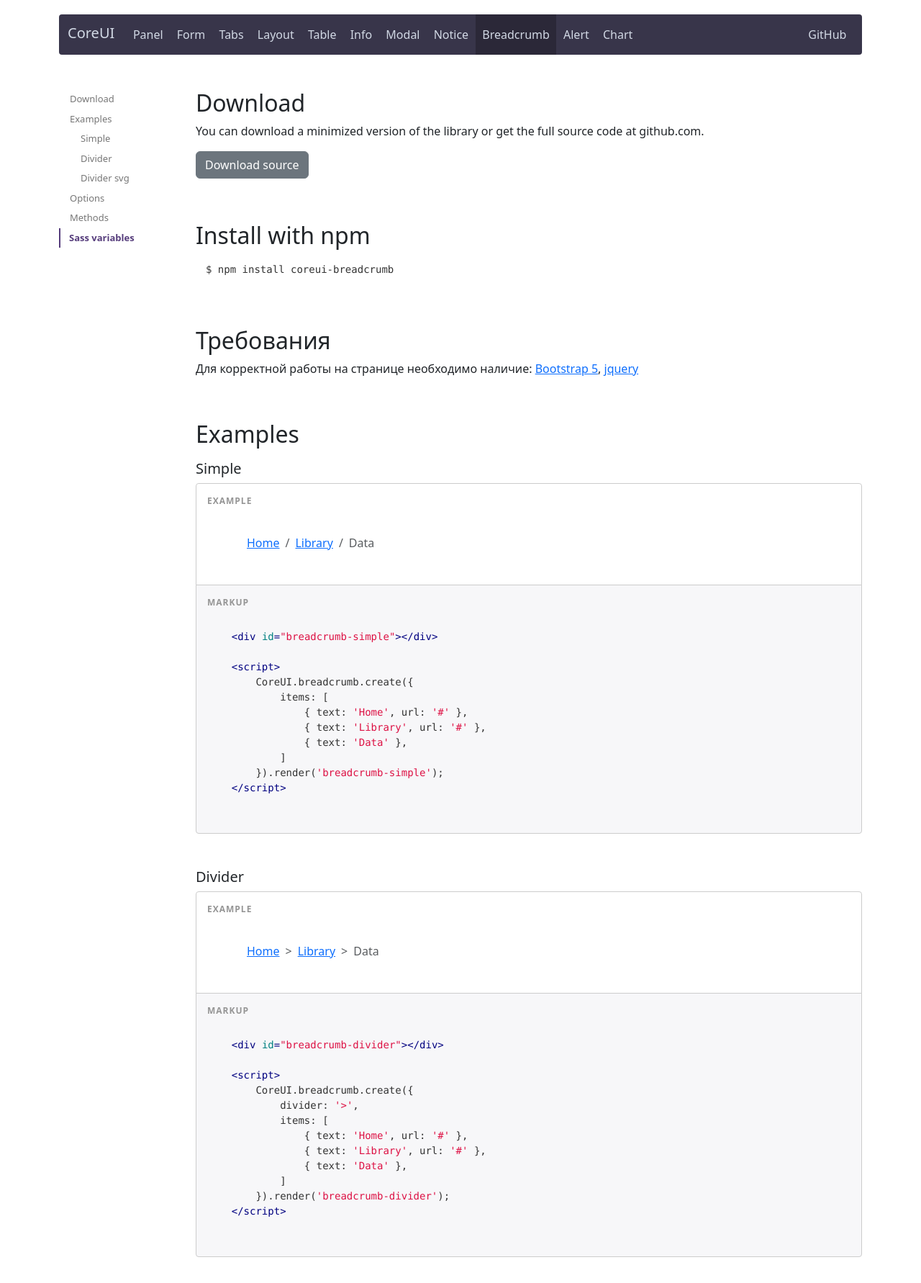
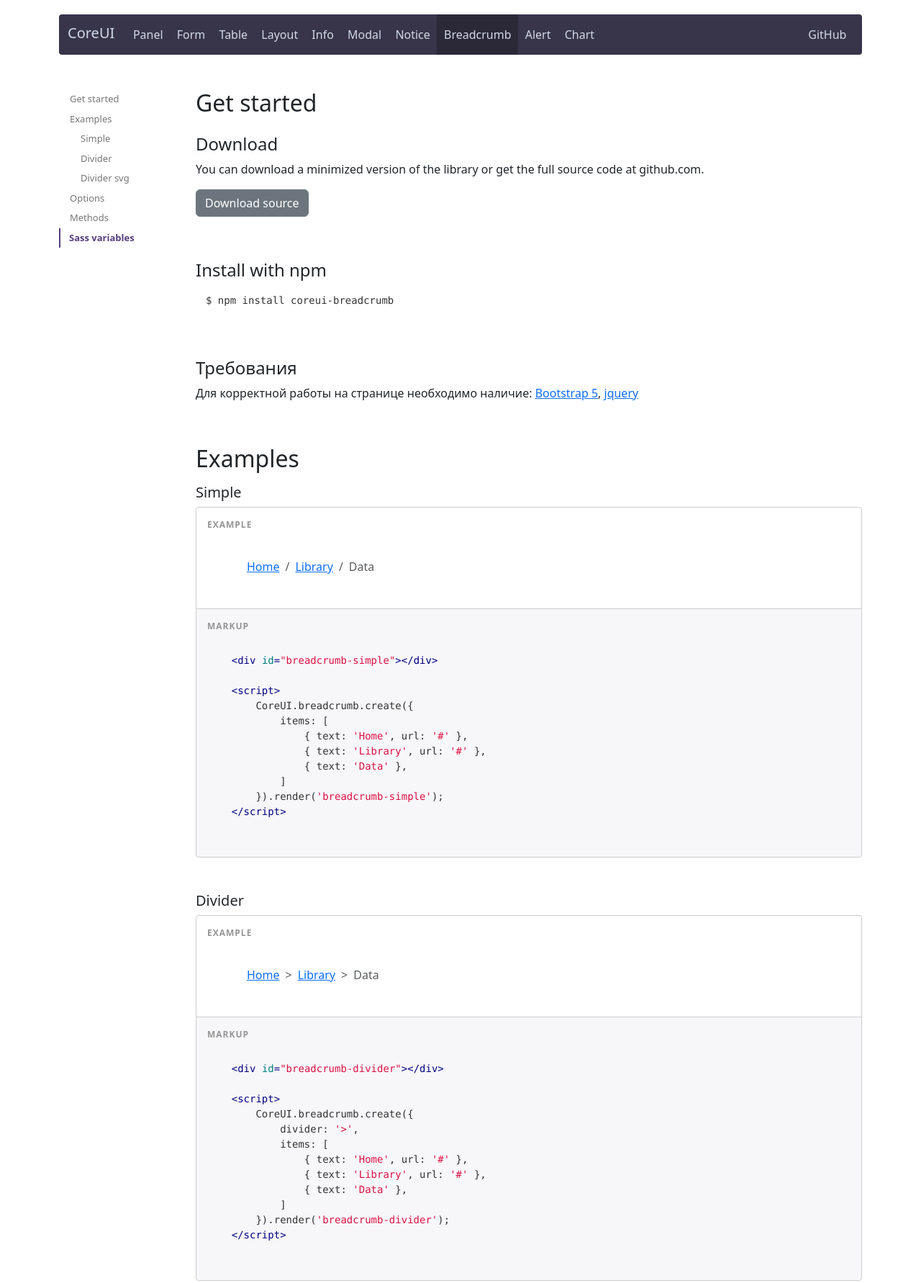
Before and after one commit to n2ref/coreui-breadcrumb, a website: page index.html in a window 1280 px wide. Shown: the top 1782 px of the page at 72% size. Drawn offline with Linux system fonts and the light colour scheme.

Commit message:
Убраны табы

```diff
--- a/index.html
+++ b/index.html
@@ -31,9 +31,8 @@
                                 <ul class="navbar-nav me-auto mb-2 mb-lg-0">
                                     <li class="nav-item"><a class="nav-link" href="https://n2ref.github.io/coreui-panel">Panel</a></li>
                                     <li class="nav-item"><a class="nav-link" href="https://n2ref.github.io/coreui-form">Form</a></li>
-                                    <li class="nav-item"><a class="nav-link" href="https://n2ref.github.io/coreui-tabs">Tabs</a></li>
+                                    <li class="nav-item"><a class="nav-link" href="https://n2ref.github.io/coreui-table">Table</a></li>
                                     <li class="nav-item"><a class="nav-link" href="https://n2ref.github.io/coreui-layout">Layout</a></li>
-                                    <li class="nav-item"><a class="nav-link" href="https://n2ref.github.io/coreui-table">Table</a></li>
                                     <li class="nav-item"><a class="nav-link" href="https://n2ref.github.io/coreui-info">Info</a></li>
                                     <li class="nav-item"><a class="nav-link" href="https://n2ref.github.io/coreui-modal">Modal</a></li>
                                     <li class="nav-item"><a class="nav-link" href="https://n2ref.github.io/coreui-notice">Notice</a></li>
@@ -54,7 +53,7 @@
                 <div id="docs-sidenav" class="hidden-xs hidden-sm hidden-md d-none d-lg-block"
                      data-bs-spy="affix" data-bs-offset-top="90" data-bs-offset-bottom="70">
                     <ul class="nav">
-                        <li><a href="#download">Download</a></li>
+                        <li><a href="#get-started">Get started</a></li>
                         <li>
                             <a href="#examples">Examples</a>
                             <ul class="nav">
@@ -70,8 +69,11 @@
                 </div>
             </div>
             <div class="col-lg-10">
-                <h2 id="download">Download</h2>
-                <div>
+                <div id="get-started">
+                    <h2 class="mb-4">Get started</h2>
+
+                    <div id="download">
+                        <h4>Download</h4>
                         <p>
                             You can download a minimized version of the library or get the full source code at github.com.
                         </p>
@@ -79,23 +81,24 @@
                     </div>
 
 
-                <h2 class="section-margin">Install with npm</h2>
+                    <h4 class="section-margin">Install with npm</h4>
                     <pre><code class="bash">$ npm install coreui-breadcrumb</code></pre>
 
 
-                <h2 class="section-margin">Требования</h2>
+                    <h4 class="section-margin">Требования</h4>
                     <p>
                         Для корректной работы на странице необходимо наличие:
                         <a href="https://getbootstrap.com/docs/5.3" target="_blank">Bootstrap 5</a>,
                         <a href="https://jquery.com" target="_blank">jquery</a>
                     </p>
+                </div>
 
-                <h2 id="examples" class="section-margin mb-3">Examples</h2>
-                <div>
+                <div id="examples">
+                    <h2 class="section-margin mb-3">Examples</h2>
 
                     <div>
-                        <h5 id="example-simple">Simple</h5>
-                        <div class="mb-5">
+                        <div id="example-simple" class="mb-5">
+                            <h5>Simple</h5>
                             <div class="content-example">
                                 <div id="breadcrumb-simple"></div>
                             </div>
@@ -117,8 +120,8 @@
                         </div>
 
 
-                        <h5 id="example-divider">Divider</h5>
-                        <div class="mb-5">
+                        <div id="example-divider" class="mb-5">
+                            <h5>Divider</h5>
                             <div class="content-example">
                                 <div id="breadcrumb-divider"></div>
                             </div>
@@ -141,8 +144,8 @@
                         </div>
 
 
-                        <h5 id="example-divider-svg">Divider svg</h5>
-                        <div class="mb-5">
+                        <div id="example-divider-svg" class="mb-5">
+                            <h5>Divider svg</h5>
                             <div class="content-example">
                                 <div id="breadcrumb-divider-svg"></div>
                             </div>
@@ -168,8 +171,8 @@
                 </div>
 
 
-                <h2 id="options" class="section-margin">Options</h2>
-                <div class="table-responsive mb-4">
+                <div id="options" class="table-responsive mb-4">
+                    <h2 class="section-margin">Options</h2>
                     <table class="table table-bordered table-striped js-options-table">
                         <thead>
                         <tr>
@@ -197,8 +200,8 @@
                 </div>
 
 
-                <h2 id="methods" class="section-margin">Methods</h2>
-                <div class="table-responsive mb-4">
+                <div id="methods" class="table-responsive mb-4">
+                    <h2 class="section-margin">Methods</h2>
                     <table class="table table-bordered table-striped js-options-table">
                         <thead>
                         <tr>
@@ -273,8 +276,8 @@
                 </div>
 
 
-                <h2 id="sass-variables" class="section-margin">Sass variables</h2>
-                <div class="mb-4">
+                <div id="sass-variables" class="mb-4">
+                    <h2 class="section-margin">Sass variables</h2>
                     <div class="content-markup">
                             <pre><code>
     $coreui-breadcrumb-item-link-text-decoration: $link-decoration;
```
Lines whose indentation alone changed are shown as unchanged.
